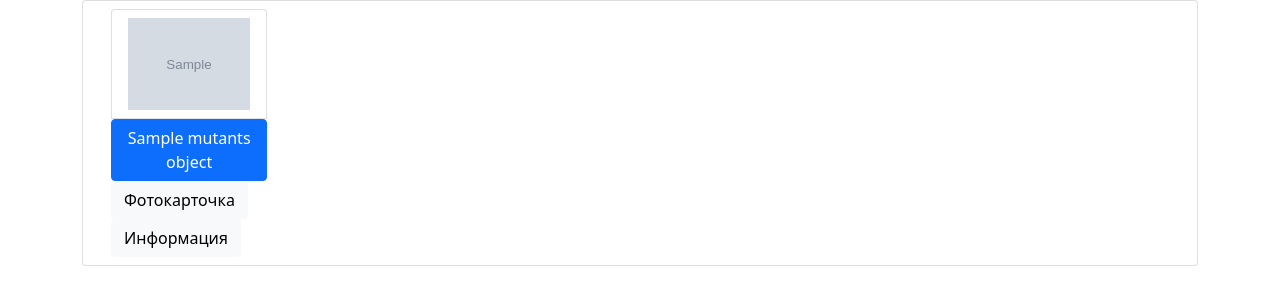
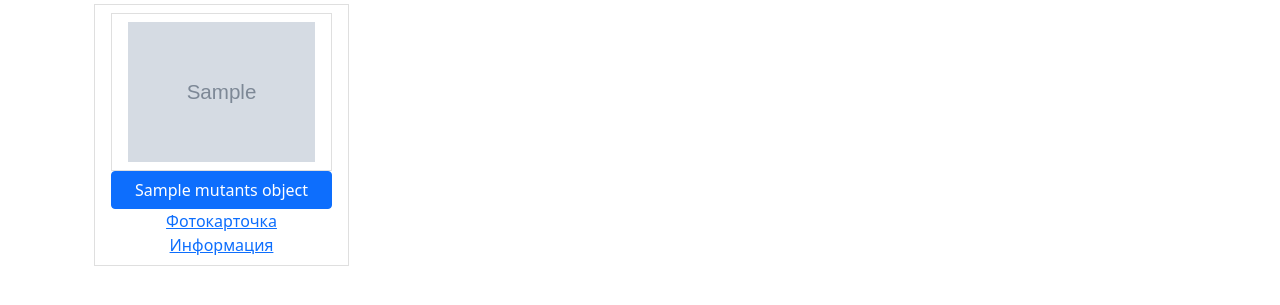
Before and after one commit to DisadaxGod/Web_lab1, a PHP site: template php_2/views/main.twig in a window 1280 px wide. Shown: the part 56-361 px from the top of the page. Run offline with PHP 8.4, Linux system fonts and the light colour scheme; the template is opened without the code that fills it: most values are stand-ins (such as "Sample title", 1, 10 or a date in 2020); grey boxes marked "Sample" are stand-in pictures; some libraries are stand-ins or nearby versions.

Commit message:
razmetka auto

```diff
--- a/php_2/views/main.twig
+++ b/php_2/views/main.twig
@@ -12,20 +12,30 @@
 <ul class="list-group">
 
 
-    <li class="list-group-item" style="display: flex;">
+
         <div class="container">
             <div class="row">
                 {% for item in mutants_objects %}
-                <div class="col-2">
-                    {% include('menu.html') %}
-                </div>
+                    {% if loop.lenght == 1 %}
+                        <div class="col-12 col-xs-12 col-sm-8">
+                            {% include('menu.html') %}
+                        </div>
+                    {% elseif loop.lenght == 2 %}
+                        <div class="col-12 col-xs-12 col-sm-6">
+                            {% include('menu.html') %}
+                        </div>
+                    {% else %}
+                        <div class="col-12 col-xs-12 col-sm-6 col-md-4 col-lg-3 mt-1">
+                            {% include('menu.html') %}
+                        </div>
+                    {% endif %}
                 {% endfor %}
             </div>
 
         </div>
 
 
-    </li>
+
 
 </ul>
 
--- a/php_2/views/menu.html
+++ b/php_2/views/menu.html
@@ -1,15 +1,18 @@
   {% import "macros.html" as macros %}
 
-<ul class="list-group">
+<ul class="list-group-item">
   <div class="list-group-item">
     <img src="{{item.image}}" class="img-fluid"/>  <br>
   </div>
-  <div class="row">
-    <div >{{ macros.btn(item.title, item['url-main'],true) }} </div>
+  <div class="row mx-auto" >
+    {{ macros.btn(item.title, item['url-main'],true) }}
+    <div class="col-auto mx-auto ">
+      {{ macros.btn('Фотокарточка', item['url-image'],true,'btn-link') }}
 
-  </div>
-    <div class="col-auto">
-      {{ macros.btn('Фотокарточка', item['url-image'],true,'btn btn-light') }}
-      {{ macros.btn('Информация',item['url-info'],true,'btn btn-light') }}
     </div>
+    <div class="col-auto mx-auto ">
+      {{ macros.btn('Информация',item['url-info'],true,'btn-link') }}
+    </div>
+  </div >
+
 </ul>
```
